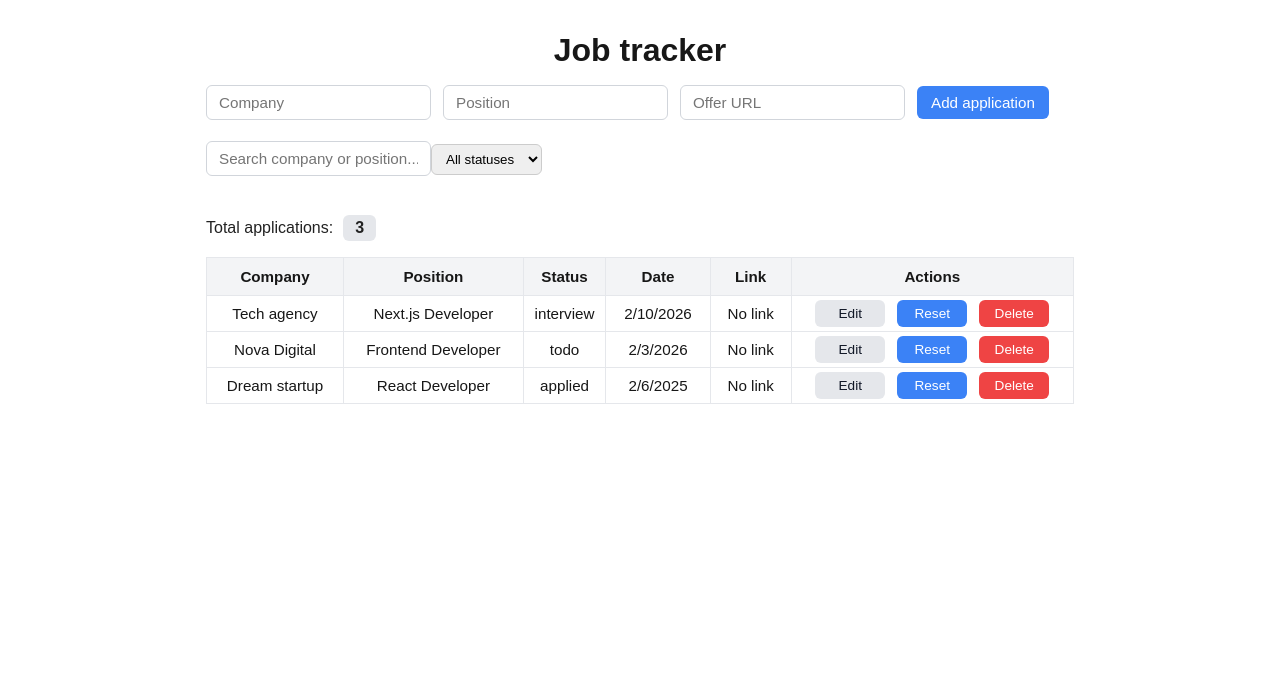
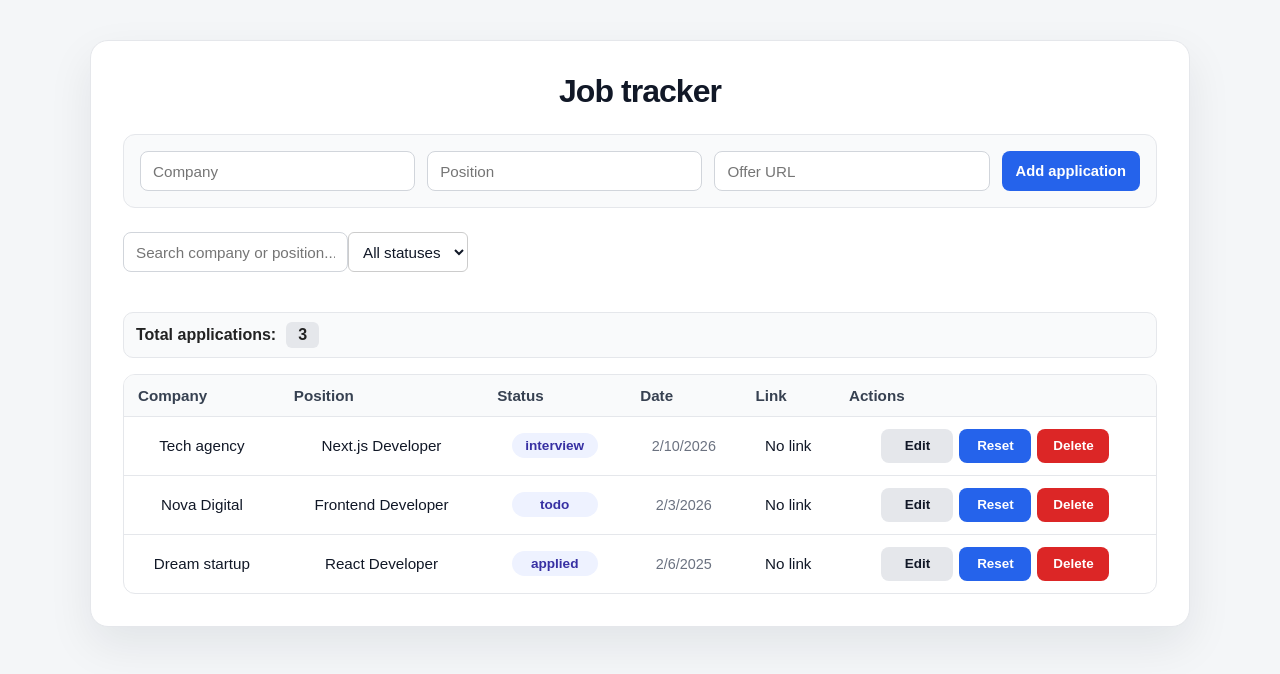
Before and after one commit to m-amroune/job-tracker, a Next.js app: page / in a window 1280 px wide. Shown: the top 674 px of the page. Built offline with nearby package versions, Linux system fonts and the light colour scheme.

Commit message:
style: update layout, form and table styles

```diff
--- a/src/app/globals.css
+++ b/src/app/globals.css
@@ -1,13 +1,14 @@
 :root {
-  --background: #ffffff;
-  --foreground: #171717;
-}
-
-@media (prefers-color-scheme: dark) {
-  :root {
-    --background: #0a0a0a;
-    --foreground: #ededed;
-  }
+  --background: #f4f6f8;
+  --foreground: #111827;
+  --card: #ffffff;
+  --border: #e5e7eb;
+  --muted: #6b7280;
+  --primary: #2563eb;
+  --primary-hover: #1d4ed8;
+  --danger: #dc2626;
+  --danger-hover: #b91c1c;
+  --soft: #f9fafb;
 }
 
 html,
@@ -17,6 +18,7 @@ body {
 }
 
 body {
+  min-height: 100vh;
   color: var(--foreground);
   background: var(--background);
   font-family: Arial, Helvetica, sans-serif;
@@ -35,23 +37,22 @@ a {
   text-decoration: none;
 }
 
-@media (prefers-color-scheme: dark) {
-  html {
-    color-scheme: dark;
-  }
-}
-
 .conteneur {
-  max-width: 900px;
-  margin: 2rem auto;
-  padding: 0 1rem 3rem;
+  max-width: 1100px;
+  margin: 2.5rem auto;
+  padding: 2rem;
+  background: var(--card);
+  border: 1px solid var(--border);
+  border-radius: 18px;
+  box-shadow: 0 18px 45px rgba(15, 23, 42, 0.08);
 }
 
 .main-title {
   font-size: 2rem;
   font-weight: 700;
-  margin-bottom: 1rem;
+  margin-bottom: 1.5rem;
   text-align: center;
+  letter-spacing: -0.03em;
 }
 
 .form-row {
@@ -59,120 +60,158 @@ a {
   gap: 0.75rem;
   align-items: center;
   flex-wrap: wrap;
+  padding: 1rem;
+  background: var(--soft);
+  border: 1px solid var(--border);
+  border-radius: 12px;
 }
 
-table {
-  width: 100%;
-  border-collapse: collapse;
-  margin-top: 1rem;
+input[type="text"],
+select {
+  min-height: 40px;
+  padding: 9px 12px;
+  border: 1px solid #d1d5db;
+  border-radius: 8px;
+  background: #ffffff;
+  color: var(--foreground);
   font-size: 0.95rem;
 }
 
-thead th {
-  text-align: center;
+input[type="text"]:focus,
+select:focus {
+  outline: none;
+  border-color: var(--primary);
+  box-shadow: 0 0 0 3px rgba(37, 99, 235, 0.15);
 }
 
-th,
-td {
-  border: 1px solid #e5e7eb;
-  padding: 8px 12px;
-  vertical-align: middle;
+.form-row input {
+  flex: 1;
+  min-width: 180px;
 }
 
-tbody tr:hover {
-  background-color: #f3f4f6;
+button {
+  min-height: 40px;
+  padding: 9px 14px;
+  background-color: var(--primary);
+  color: white;
+  border: none;
+  border-radius: 8px;
+  font-size: 0.92rem;
+  font-weight: 600;
+  cursor: pointer;
+  transition:
+    background-color 0.15s ease,
+    transform 0.1s ease,
+    box-shadow 0.15s ease;
 }
 
-table thead th {
-  background-color: #f3f4f6;
-  font-weight: 600;
-  padding: 10px 12px;
+button:hover {
+  background-color: var(--primary-hover);
 }
 
-span {
-  cursor: pointer;
-  font-weight: 500;
+button:active {
+  transform: translateY(1px);
+}
+
+.offers-counter {
+  display: inline-flex;
+  align-items: center;
+  gap: 8px;
+  margin-top: 1.25rem;
+  margin-bottom: 0.9rem;
+  padding: 0.55rem 0.75rem;
+  background: var(--soft);
+  border: 1px solid var(--border);
+  border-radius: 10px;
+  font-size: 0.95rem;
+  color: #374151;
 }
 
 .offers-counter span {
   cursor: default;
 }
 
-input[type="text"] {
-  padding: 8px 12px;
-  border: 1px solid #d1d5db;
-  border-radius: 6px;
-  font-size: 0.95rem;
-}
-
-input[type="text"]:focus {
-  outline: none;
-  border-color: #3b82f6;
-  box-shadow: 0 0 0 2px rgba(59, 130, 246, 0.2);
-}
-
-td input {
-  width: auto;
-  max-width: 100%;
-  box-sizing: border-box;
-}
-
-.offers-counter {
-  display: flex;
-  align-items: center;
-  gap: 8px;
-  font-size: 0.95rem;
-  color: #444;
-}
-
 .offers-counter strong {
-  background: #f3f3f3;
+  background: #e5e7eb;
   padding: 4px 10px;
   border-radius: 6px;
   font-size: 0.9rem;
 }
 
-button {
-  padding: 8px 14px;
-  background-color: #3b82f6;
-  color: white;
-  border: none;
-  border-radius: 6px;
+table {
+  width: 100%;
+  border-collapse: separate;
+  border-spacing: 0;
+  margin-top: 1rem;
+  overflow: hidden;
+  border: 1px solid var(--border);
+  border-radius: 12px;
+  background: #ffffff;
   font-size: 0.95rem;
-  cursor: pointer;
-  transition: background-color 0.15s ease;
 }
 
-button:hover {
-  background-color: #2563eb;
-}
-
-th {
+thead th {
+  background-color: var(--soft);
+  color: #374151;
+  font-weight: 700;
+  text-align: left;
   cursor: pointer;
 }
 
+th,
+td {
+  border-bottom: 1px solid var(--border);
+  padding: 12px 14px;
+  vertical-align: middle;
+}
+
+tbody tr:last-child td {
+  border-bottom: none;
+}
+
+tbody tr:hover {
+  background-color: #f8fafc;
+}
+
+td input {
+  width: 100%;
+  max-width: 100%;
+}
+
 .status-cell {
-  padding: 4px 6px;
   text-align: center;
+}
+
+.status-cell span {
+  display: inline-flex;
+  justify-content: center;
+  min-width: 86px;
+  padding: 5px 10px;
+  border-radius: 999px;
+  background: #eef2ff;
+  color: #3730a3;
+  font-size: 0.85rem;
+  font-weight: 700;
+  cursor: pointer;
 }
 
 td.date-cell {
   text-align: center;
+  color: var(--muted);
+  font-size: 0.9rem;
 }
 
 .center {
   text-align: center;
 }
 
+td.actions {
+  min-width: 250px;
+}
+
 .actions {
-  padding: 4px 6px;
   text-align: center;
   white-space: nowrap;
-  max-width: 120px;
-}
-
-td.actions {
-  min-width: 250px;
 }
 
 .action-wrapper {
@@ -183,14 +222,10 @@ td.actions {
 }
 
 .actions button {
+  min-height: 34px;
+  min-width: 72px;
   padding: 6px 10px;
-  font-size: 0.85rem;
-  margin-right: 6px;
-  min-width: 70px;
-}
-
-.actions button:last-child {
-  margin-right: 0;
+  font-size: 0.84rem;
 }
 
 .actions button:first-child {
@@ -203,26 +238,47 @@ td.actions {
 }
 
 .actions .danger {
-  background-color: #ef4444;
+  background-color: var(--danger);
   color: white;
 }
 
 .actions .danger:hover {
-  background-color: #dc2626;
+  background-color: var(--danger-hover);
 }
 
 .empty-state {
   margin-top: 1rem;
-  padding: 1rem;
-  border: 1px solid #e5e7eb;
-  border-radius: 8px;
-  background-color: #f9fafb;
+  padding: 1.25rem;
+  border: 1px solid var(--border);
+  border-radius: 12px;
+  background-color: var(--soft);
   text-align: center;
-  color: #4b5563;
+  color: var(--muted);
 }
 
 .empty-state p:first-child {
   margin-bottom: 0.25rem;
-  font-weight: 600;
+  font-weight: 700;
   color: #111827;
 }
+
+@media (max-width: 760px) {
+  .conteneur {
+    margin: 1rem;
+    padding: 1rem;
+    border-radius: 14px;
+  }
+
+  .main-title {
+    font-size: 1.6rem;
+  }
+
+  table {
+    font-size: 0.88rem;
+  }
+
+  th,
+  td {
+    padding: 10px;
+  }
+}
```
